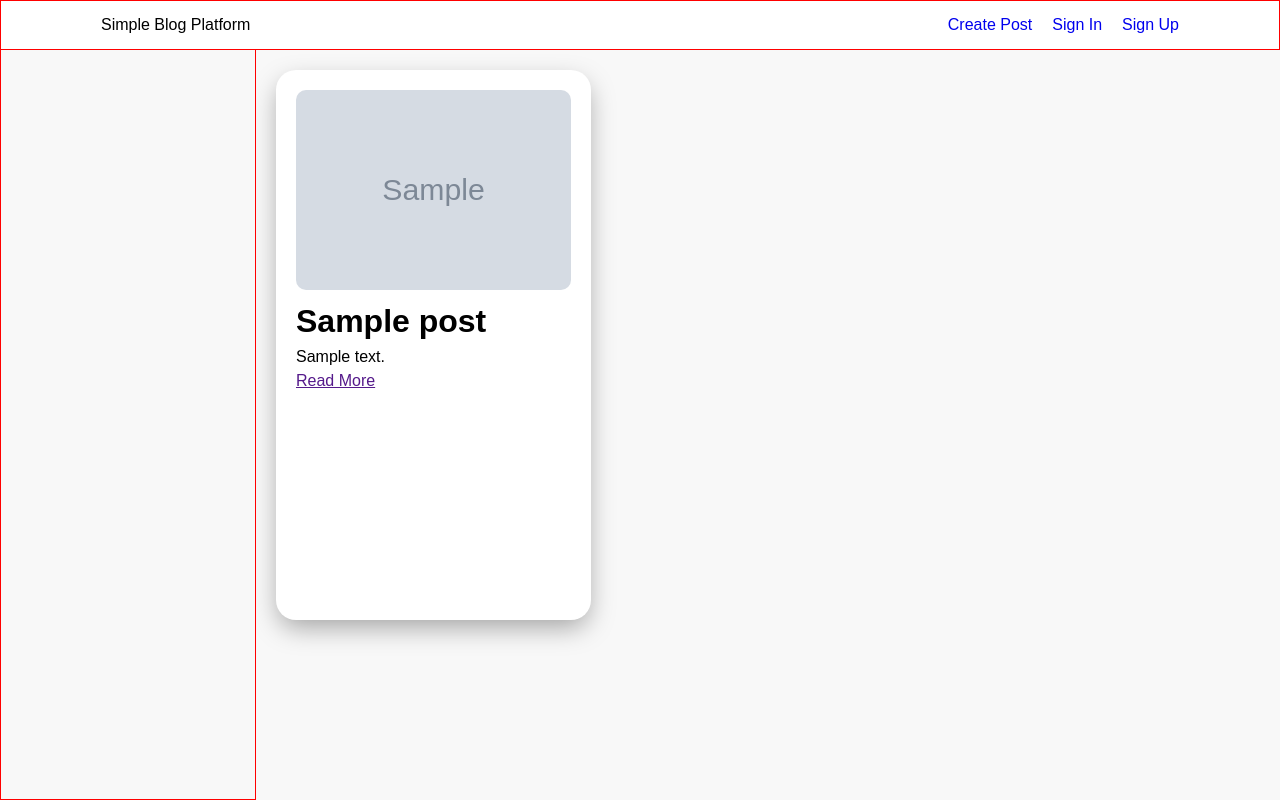
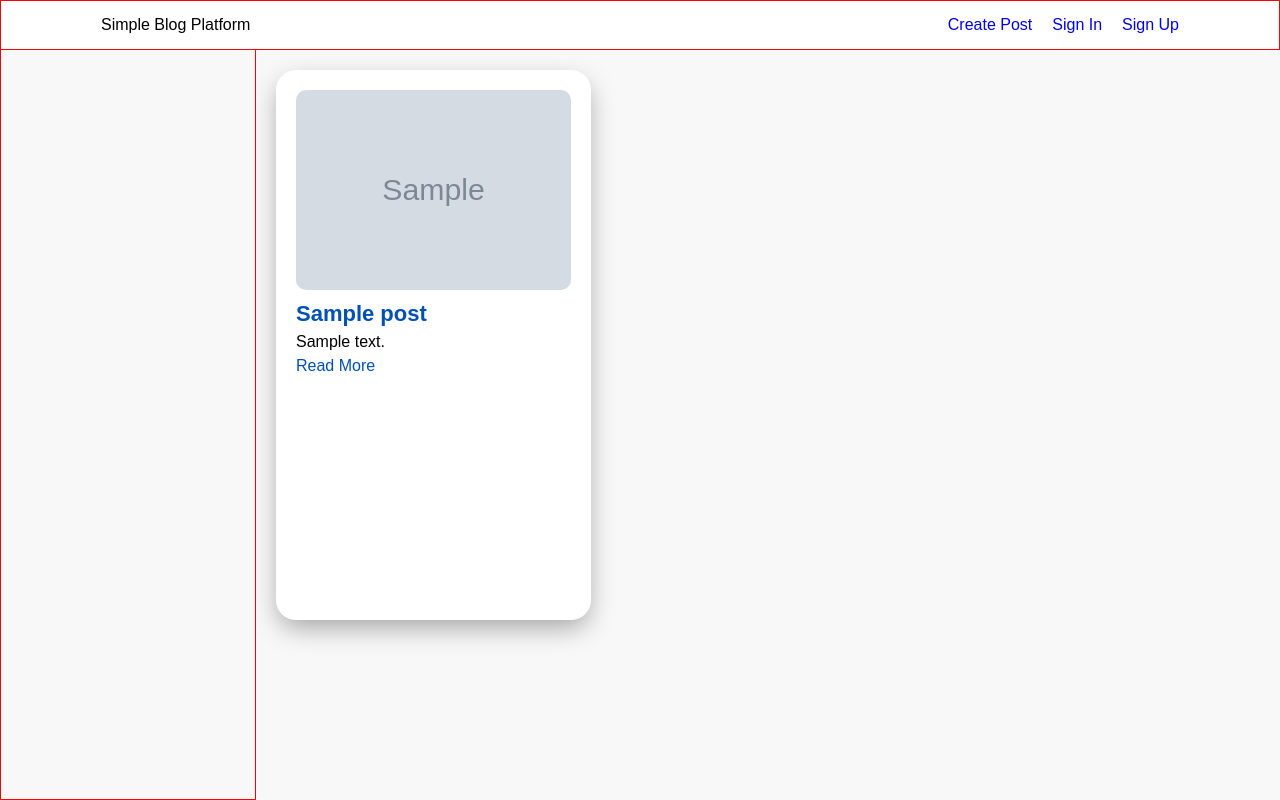
Before and after one commit to gaybullayevumid/simple-blog-platform, a Django app: page / in a window 1280 px wide. Run offline with Django 5.2, Linux system fonts and the light colour scheme; tables that the repository leaves empty hold one stand-in row (values such as "Sample post"); grey boxes marked "Sample" are stand-in pictures.

Commit message:
style: change text size

```diff
--- a/static/css/style.css
+++ b/static/css/style.css
@@ -11,7 +11,8 @@ margin: 0;
 }
 
 :root {
-    --bg-color: #F8F8F8;
+  --bg-color: #f8f8f8;
+  --text-color: #0051B3;
 }
 
 .container {
@@ -22,7 +23,7 @@ margin: 0;
   /* position: relative; */
 }
 
-.container .sidebar{
+.container .sidebar {
   width: 20%;
   height: 100vh;
   border: 1px solid red;
@@ -50,6 +51,15 @@ margin: 0;
   line-height: 1.5;
 }
 
+.container .cards .card h1{
+    font-size: 22px;
+}
+
+.container .cards .card a{
+    color: var(--text-color);
+    text-decoration: none;
+}
+
 .container .blog-image {
   width: 100%;
   height: 200px;
--- a/templates/pages/blog.html
+++ b/templates/pages/blog.html
@@ -9,8 +9,8 @@
             {% if post.image %}
                 <img class="blog-image" src="{{ post.image.url }}" alt="{{ post.title }}">
             {% endif %}
-            <h1>{{post.title}}</h1>
-            <p>{{post.body}}</p>
+            <h1><a href="">{{post.title}}</a></h1>
+            <p>{{post.body | truncatechars:130}}</p>
             <p><a href="">Read More</a></p>
         </div>
         {% endfor %}
```
Lines whose indentation alone changed are shown as unchanged.
